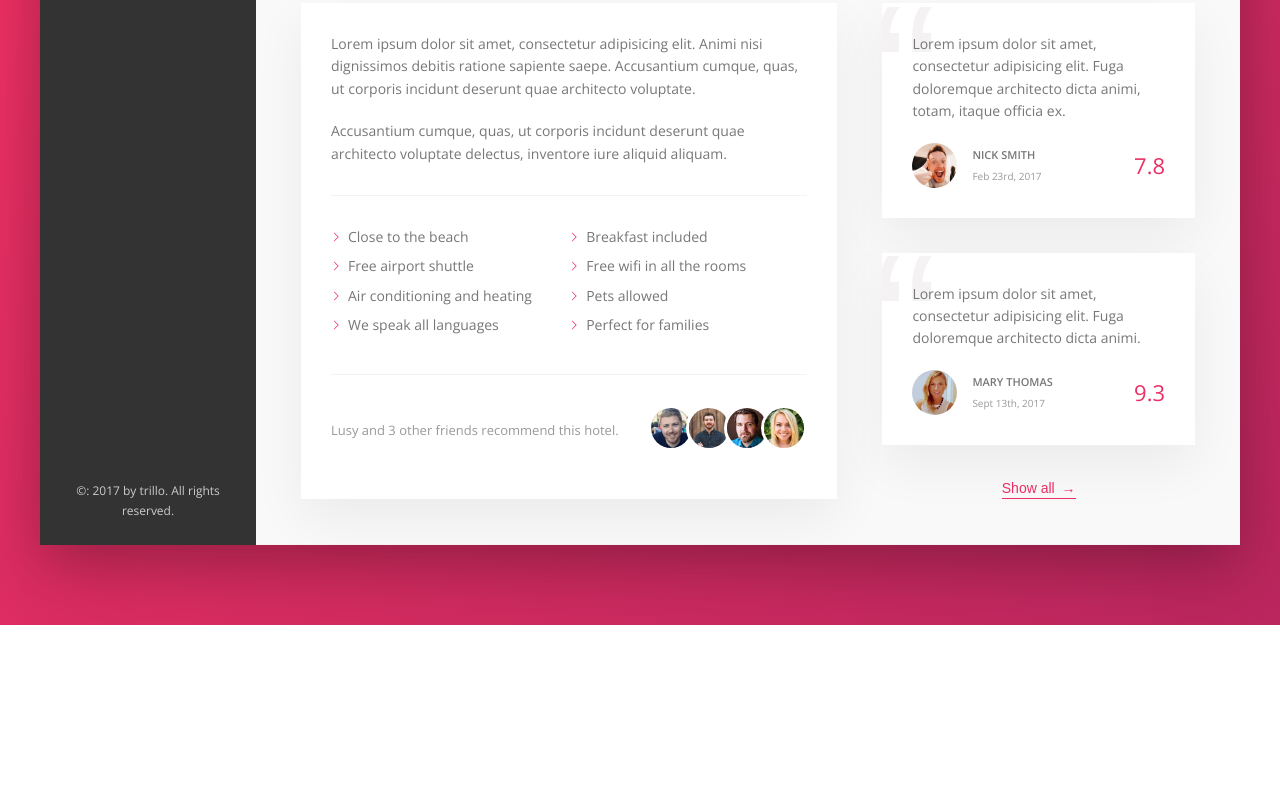
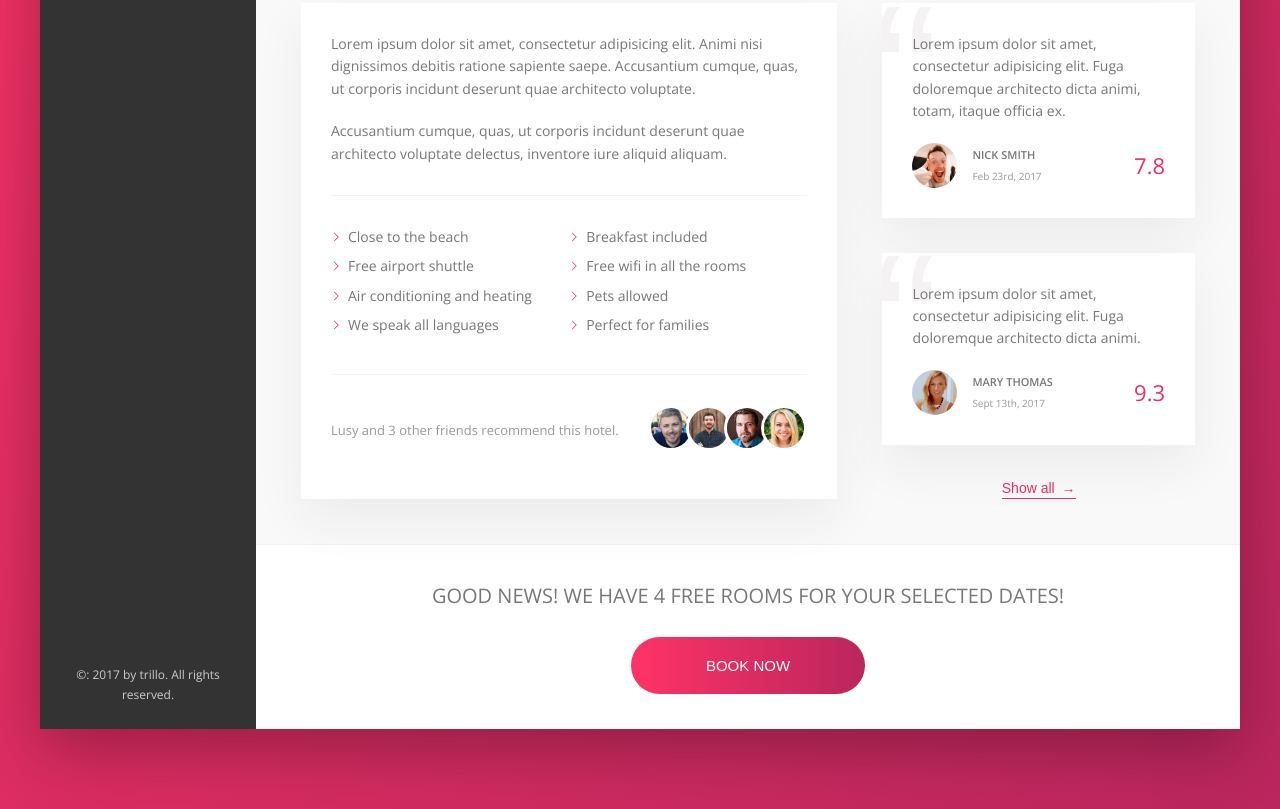
Before and after one commit to ccnn1010/trillo-project, a website: page index.html in a window 1280 px wide. Shown: the part 644-1453 px from the top of the page. Before the commit the page ends 1269 px from the top, so only its background shows below. Drawn offline with nearby package versions, Linux system fonts and the light colour scheme.

Commit message:
cta and button section completed

```diff
--- a/index.html
+++ b/index.html
@@ -207,20 +207,17 @@
                             <button class="btn-inline">Show all <span>&rarr;</span></button>
                         </div>
 
-                      <!--   <div class="cta">
-                            <h2 class="cta__book-now">
-                                Good news! We have 4 free rooms for your selected dates!
-                            </h2>
-                            <button class="btn">
-                                <span class="btn__visible">Book now</span>
-                                <span class="btn__invisible">Only 4 rooms left</span>
-                            </button>
-                        </div> -->
 
                     </div>
-
-
-
+                    <div class="cta">
+                        <h2 class="cta__book-now">
+                            Good news! We have 4 free rooms for your selected dates!
+                        </h2>
+                        <button class="btn">
+                            <span class="btn__visible">Book now</span>
+                            <span class="btn__invisible">Only 4 rooms left</span>
+                        </button>
+                    </div><!-- CTA is call to action -->
                </main>
            </div>
        </div>
--- a/sass/_components.scss
+++ b/sass/_components.scss
@@ -493,3 +493,83 @@
             z-index: 1;//ensures the element stays with in the container
         }
     }
+
+
+
+////////////////////////////////////////
+// CALL TO ACTION
+.cta {
+    padding: 3.5rem 0;
+    text-align: center;
+
+   /*  @media only screen and (max-width: $bp-medium) {
+        padding: 2.5rem 0;
+    }
+ */
+    &__book-now {
+        font-size: 2rem;
+        font-weight: 300;
+        text-transform: uppercase;
+        margin-bottom: 2.5rem;
+    }
+}
+
+////////////////////////////////////////
+// CALL TO ACTION
+
+.btn {
+
+    font-size: 1.5rem;
+    font-weight: 300;
+    text-transform: uppercase;
+    border-radius: 100px;
+    border: none;
+    background-image: linear-gradient(to right, var(--color-primary-light), var(--color-primary-dark));
+    color: #fff;
+    position: relative;
+    overflow: hidden;
+    cursor: pointer;
+
+    & > * {
+        display: inline-block;
+        height: 100%;
+        width: 100%;
+        transition: all .2s;
+    }//applies code to all
+
+
+    &__visible {
+        display: inline-block;
+        padding: 2rem 7.5rem;//top and right side
+    }
+
+    &__invisible {
+        display: inline-block;
+        position: absolute;
+        padding: 2rem 0;
+        left: 0;
+        top: -100%;//moves it exactly the height of the element
+    }
+
+    &:hover {
+        background-image: linear-gradient(to left, var(--color-primary-light), var(--color-primary-dark));
+    }//changes gradient from one side to the other on hover
+
+    &:hover &__visible {
+        transform: translateY(100%);
+    }
+
+    &:hover &__invisible {
+        top: 0;
+    }
+
+    &:focus {
+        outline: none;
+        animation: pulsate 1s infinite;
+    }//infinite is to run it forever
+    //this is an animation where on click it pulsates
+
+}
+
+
+//display: inline-block allows to set a width and height on the element.
```
Also changed, not shown: sass/main.css, 1 other file.
